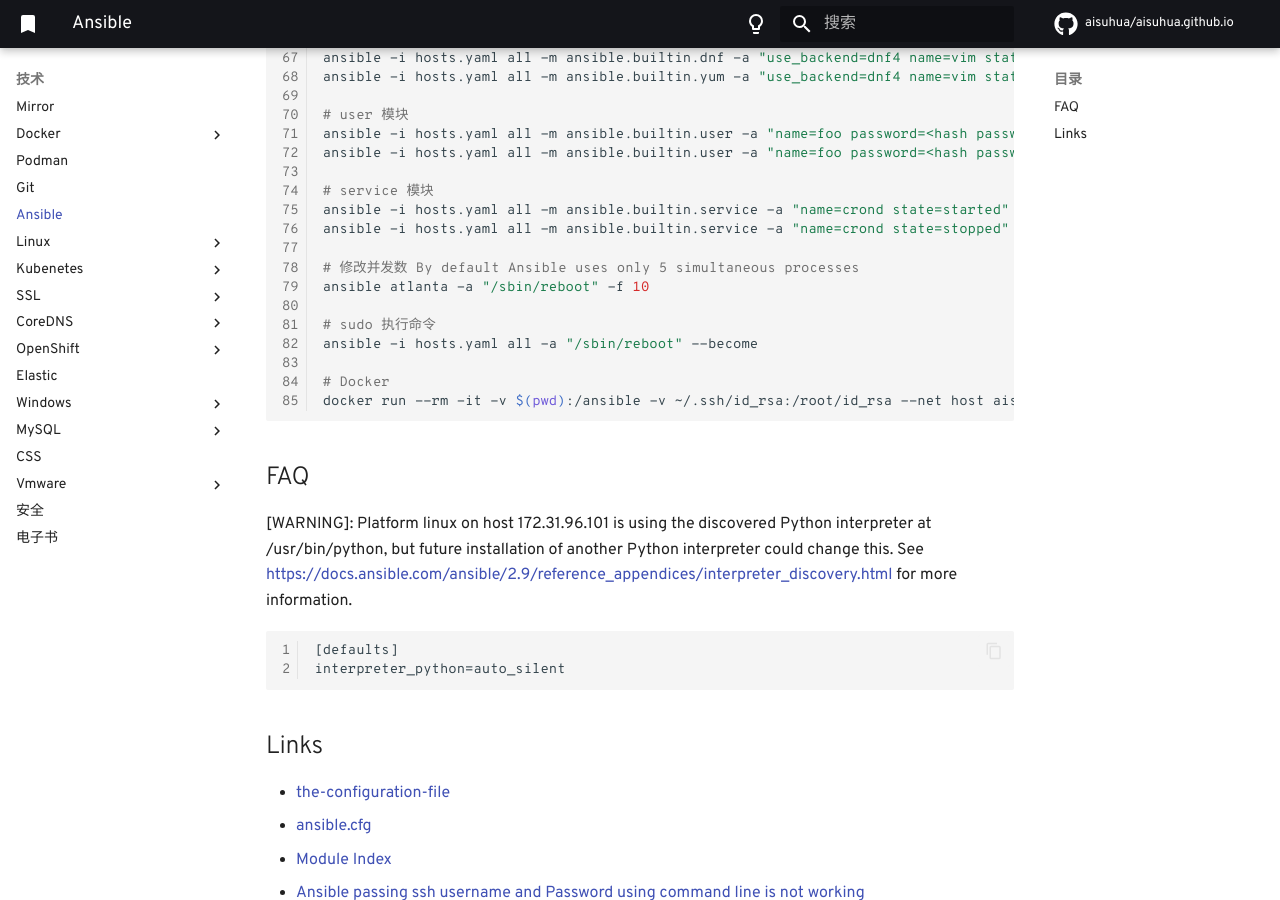
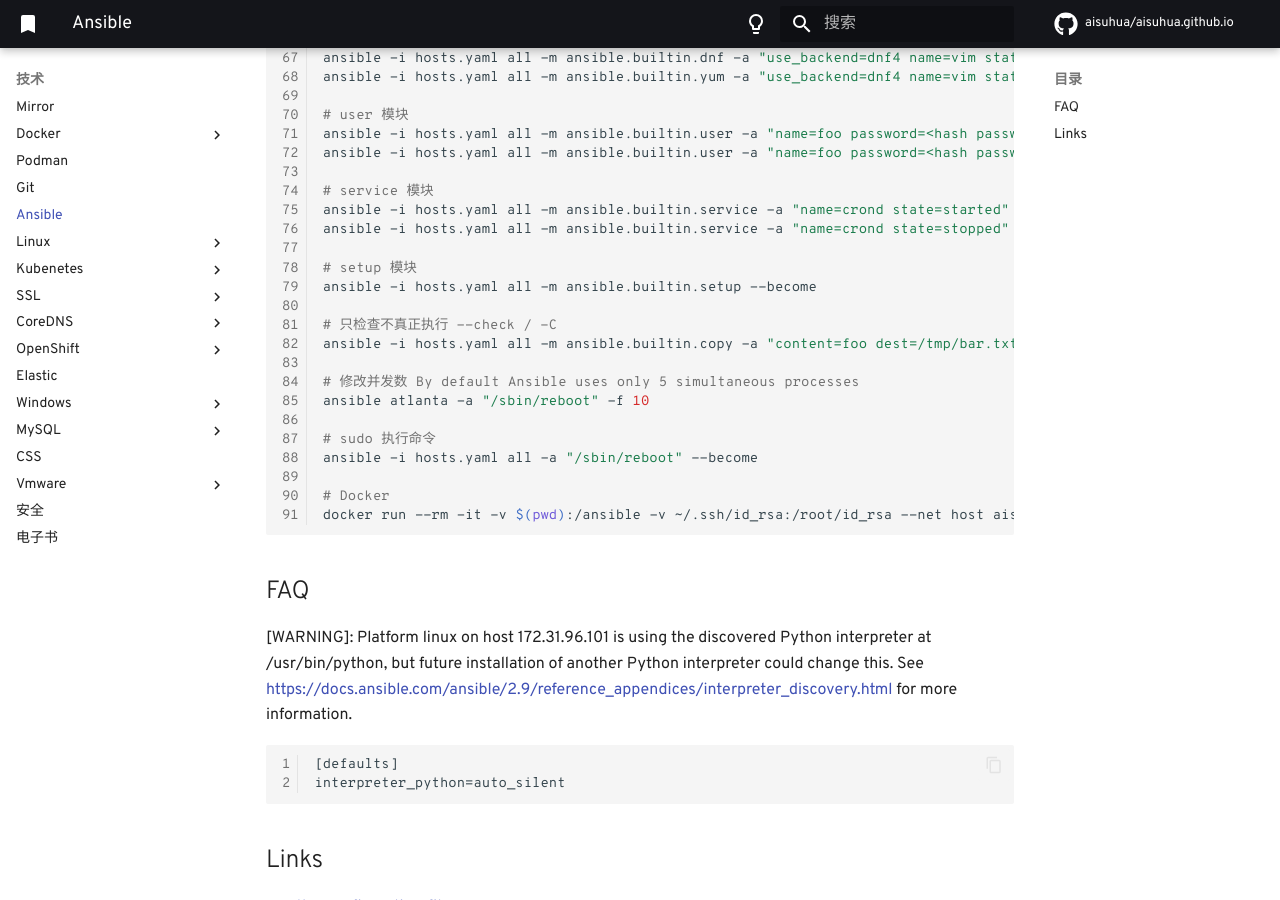
Before and after one commit to aisuhua/aisuhua.github.io, an MkDocs documentation site: the page built from docs/ansible/index.md, in a window 1280 px wide and 900 px high, scrolled down 1445 px. Built offline with MkDocs 1.6.1 and Material for MkDocs 9.7.7, drawn with Linux system fonts in a browser that asks for light colours; comment, search, counter and statistics services are not loaded.

Commit message:
index.md

```diff
--- a/docs/ansible/index.md
+++ b/docs/ansible/index.md
@@ -78,6 +78,12 @@
 ansible -i hosts.yaml all -m ansible.builtin.service -a "name=crond state=started" --become
 ansible -i hosts.yaml all -m ansible.builtin.service -a "name=crond state=stopped" --become
 
+# setup 模块
+ansible -i hosts.yaml all -m ansible.builtin.setup --become
+
+# 只检查不真正执行 --check / -C
+ansible -i hosts.yaml all -m ansible.builtin.copy -a "content=foo dest=/tmp/bar.txt" --become --check
+
 # 修改并发数 By default Ansible uses only 5 simultaneous processes
 ansible atlanta -a "/sbin/reboot" -f 10
 
```
